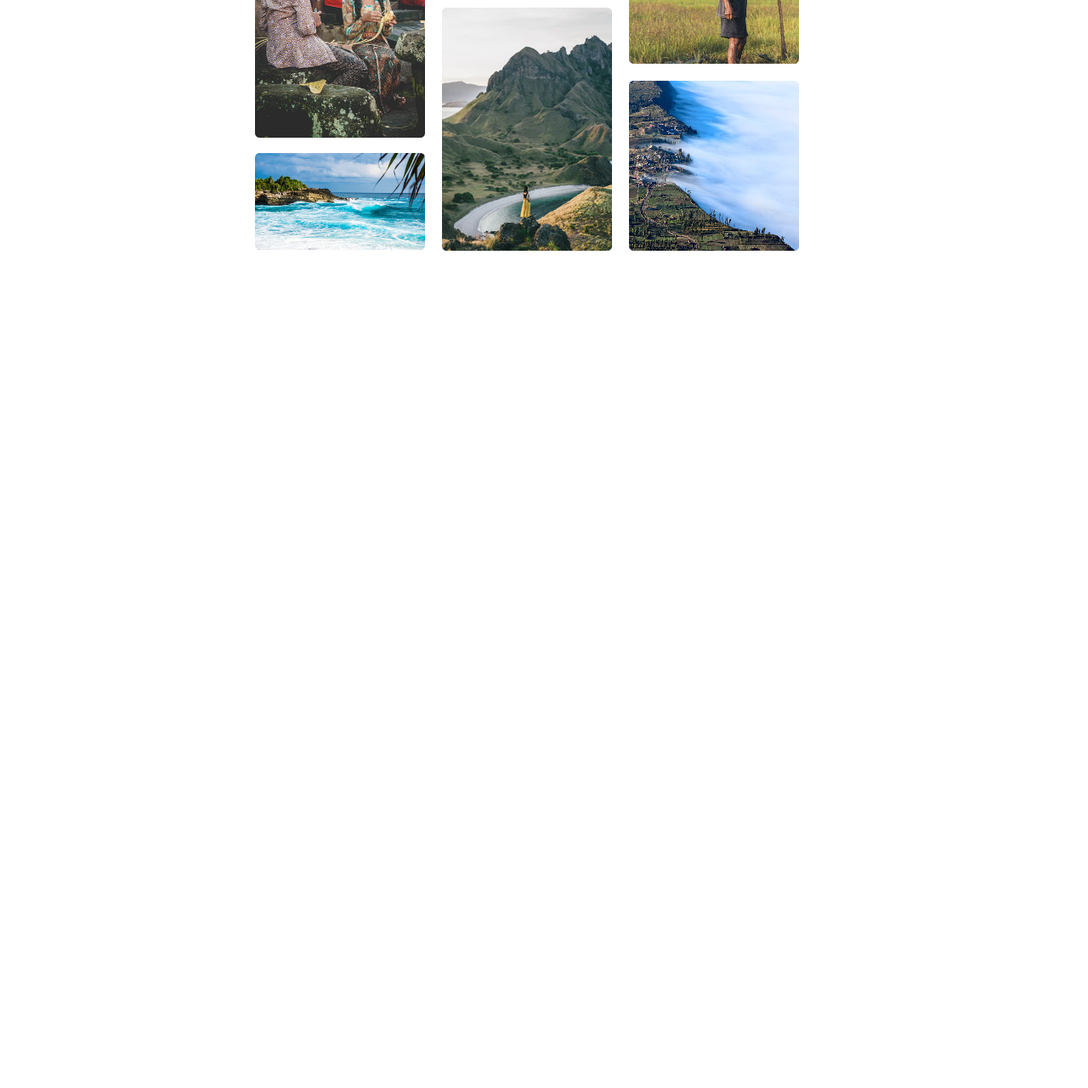
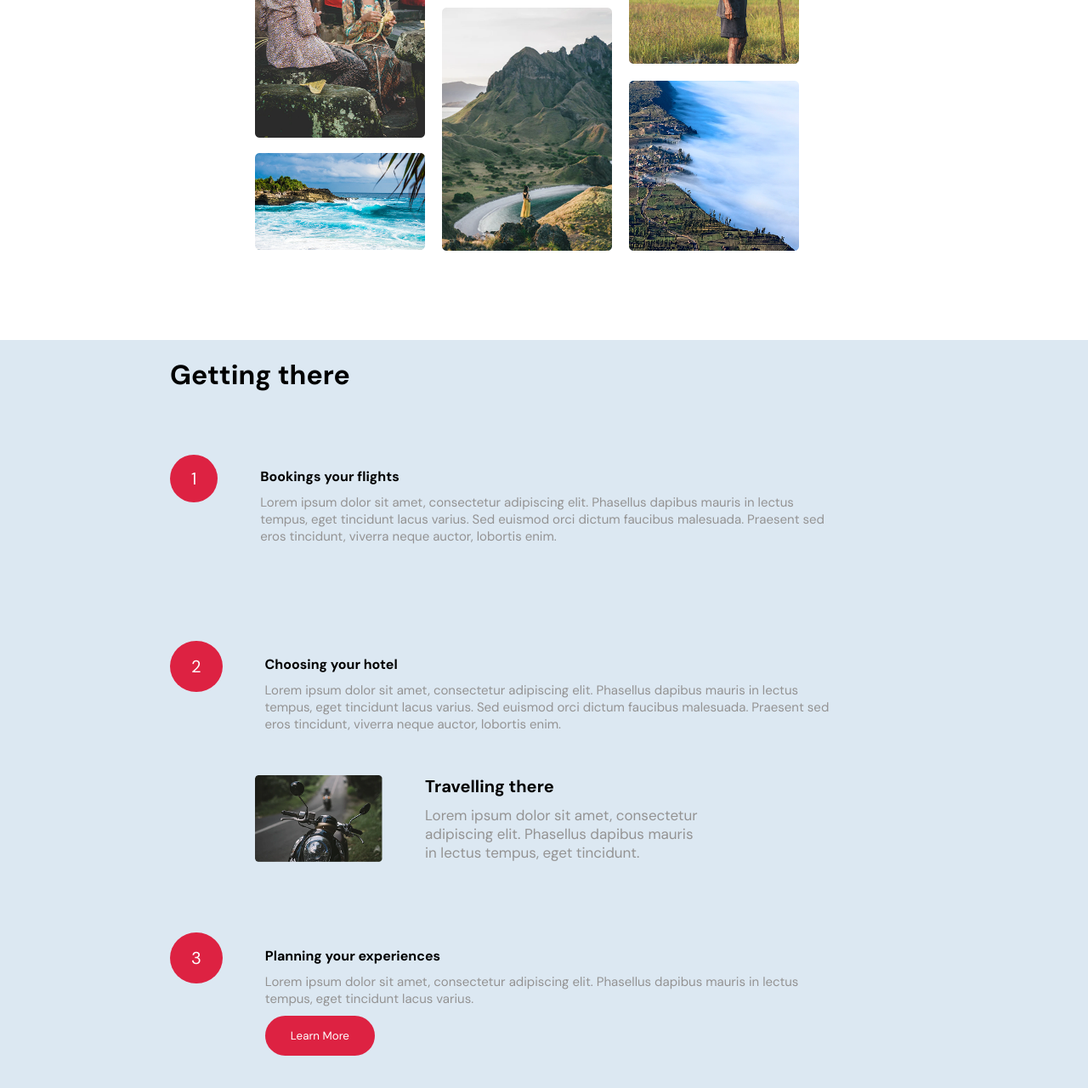
Before and after one commit to abulqosimibroimov5/exam-3-group-work, a plain HTML site: page amirhamza/amirhamza.html in a window 1280 px wide. Shown: the part 4364-5644 px from the top of the page at 85% size. Before the commit the page ends 4664 px from the top, so only its background shows below. Drawn offline with Linux system fonts and the light colour scheme; a web font is replaced by a local one.

Commit message:
Third commit

```diff
--- a/amirhamza/amirhamza.css
+++ b/amirhamza/amirhamza.css
@@ -242,3 +242,100 @@
     margin-left: 740px;
     margin-top: -205px;
 }
+.div34{
+    height: 900px;
+    background-color: #DCE8F2;
+    margin-top: 100px;
+}
+.div34 h1{
+    margin-left: 200px;
+    padding-top: 20px;
+}
+.div35{
+    display: flex;
+    gap: 50px;
+    margin-top: -750px;
+    margin-left: 200px;
+}
+.div35 a{
+    padding: 15px 25px;
+    font-size: 20px;
+    background-color: #DD2242;
+    color: white;
+    text-decoration: none;
+    border-radius: 100%;
+}
+.div35 h1{
+    font-size: 16px;
+}
+.div35 p{
+    font-size: 15px;
+    margin-top: 10px;
+    color: #949393;
+}
+.div36{
+    margin-top: 130px;
+    gap: 50px;
+    display: flex;
+    margin-left: 200px;
+}
+.div36 a{
+    padding: 17px 25px;
+    font-size: 20px;
+    background-color: #DD2242;
+    color: white;
+    text-decoration: none;
+    border-radius: 100%;
+}
+.div36 h1{
+    font-size: 16px;
+}
+.div36 p{
+    font-size: 15px;
+    margin-top: 10px;
+    color: #949393;
+}
+.div37{
+    display: flex;
+    gap: 50px;
+    margin-top: 50px;
+    margin-left: 300px;
+}
+.div37 h1{
+    font-size: 20px;
+}
+.div37 p{
+    margin-top: 10px;
+    color: #949393;
+    font-size: 17px;
+}
+.div38{
+    display: flex;
+    gap: 50px;
+    margin-left: 200px;
+    margin-top: 100px;
+}
+.div38 a{
+    text-decoration: none;
+    padding: 17px 25px;
+    font-size: 20px;
+    background-color: #DD2242;
+    color: white;
+    border-radius: 100%;
+}
+.div38 h1{
+    font-size: 16px;
+}
+.div38 p{
+    font-size: 15px;
+    margin-top: 10px;
+    color: #949393;
+}
+.div38 button{
+    margin-top: 10px;
+    border: none;
+    background-color: #DD2242;
+    padding: 15px 30px;
+    border-radius: 30px;
+    color: white;
+}
--- a/amirhamza/amirhamza.html
+++ b/amirhamza/amirhamza.html
@@ -171,5 +171,46 @@
         <div class="div33">
             <img src="./images/Image 01.png" alt="" width="200px">
         </div>
+        <div class="div34">
+            <h1>Getting there</h1>
+        </div>
+        <div class="div35">
+               <div>
+                 <a href="">1</a>
+               </div>
+                <div>
+                    <h1>Bookings your flights</h1>
+                <p>Lorem ipsum dolor sit amet, consectetur adipiscing elit. Phasellus dapibus mauris in lectus <br> tempus, eget tincidunt lacus varius. Sed euismod orci dictum faucibus malesuada. Praesent sed <br> eros tincidunt, viverra neque auctor, lobortis enim.</p>
+                </div>
+            </div>
+            <div class="div36">
+                <div>
+                    <a href="">2</a>
+                </div>
+                <div>
+                    <h1>Choosing your hotel</h1>
+                    <p>Lorem ipsum dolor sit amet, consectetur adipiscing elit. Phasellus dapibus mauris in lectus <br> tempus, eget tincidunt lacus varius. Sed euismod orci dictum faucibus malesuada. Praesent sed <br> eros tincidunt, viverra neque auctor, lobortis enim.</p>
+                </div>
+            </div>
+            <div class="div37">
+                <img src="./images/Video.png" alt="" width="150px">
+                <div>
+                    <h1>Travelling there</h1>
+                    <p>Lorem ipsum dolor sit amet, consectetur <br> adipiscing elit. Phasellus dapibus mauris <br> in lectus tempus, eget tincidunt.</p>
+                </div>
+            </div>
+            <div>
+                <div class="div38">
+                   <div>
+                     <a href="">3</a>
+                   </div>
+                    <div>
+                    <h1>Planning your experiences</h1>
+                    <p>Lorem ipsum dolor sit amet, consectetur adipiscing elit. Phasellus dapibus mauris in lectus <br> tempus, eget tincidunt lacus varius. </p>
+                    <button>Learn More</button>
+                </div>
+                </div>
+
+            </div>
 </body>
 </html>
```
